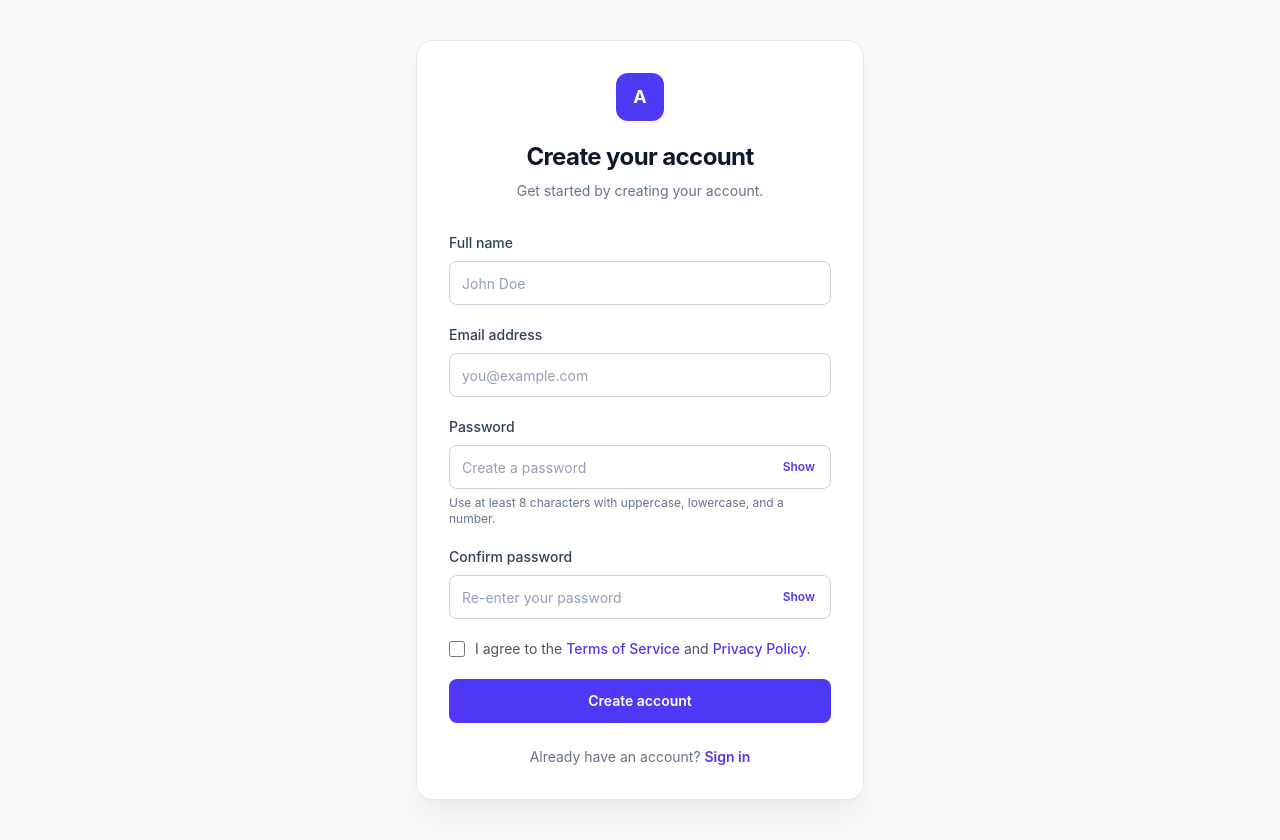
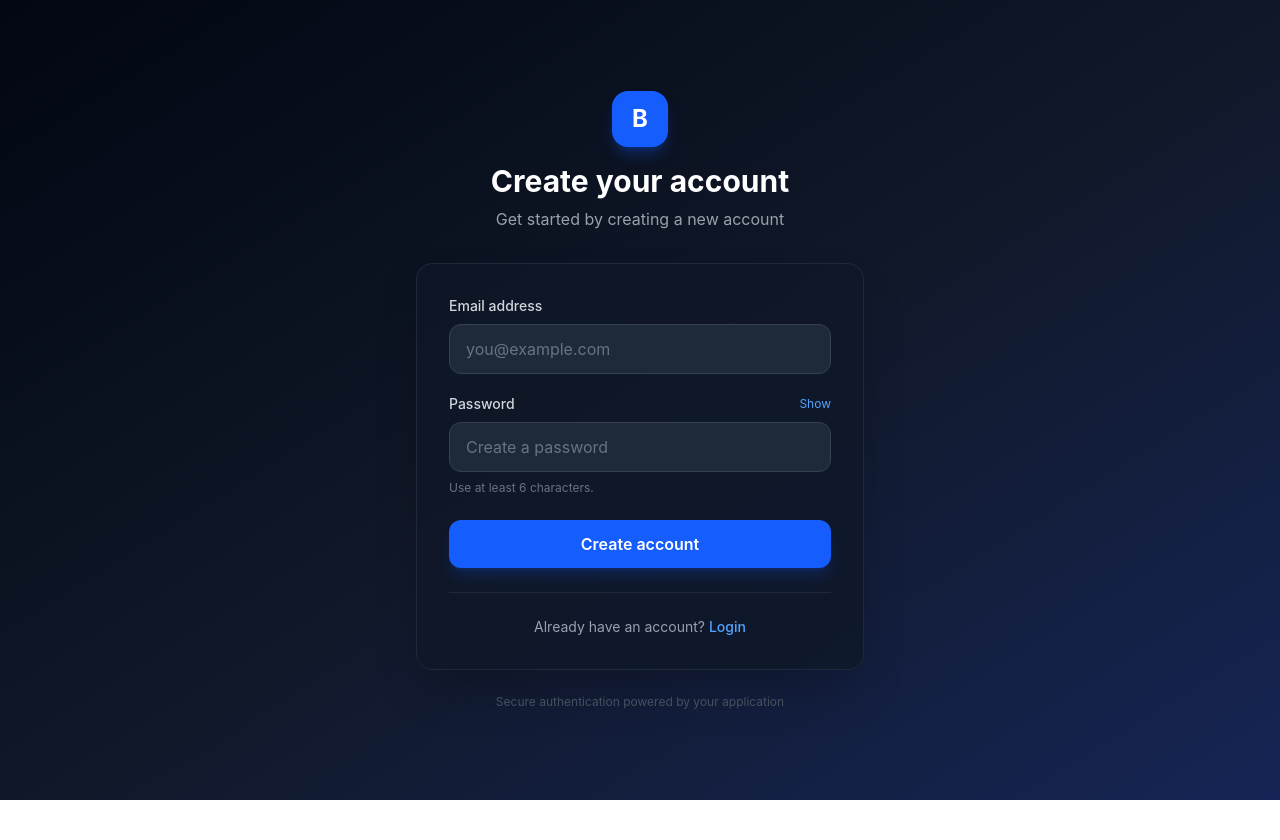
Before and after one commit to ujjwaltyagivashishtha/Fusion-AI-Studio, a React app in the folder Frontend/: page /register in a window 1280 px wide. After the commit the page ends 800 px from the top, so only its background shows below. Built offline with nearby package versions, Linux system fonts and the light colour scheme; the HTML template or start-up script is replaced by a standard one.

Commit message:
feat: add Home route, create axios instance, and refactor Register component

```diff
--- a/Frontend/src/components/Register.jsx
+++ b/Frontend/src/components/Register.jsx
@@ -1,516 +1,190 @@
-import { useState } from "react";
-import { Link, useNavigate } from "react-router-dom";
+import React, { useState } from 'react'
+import { Link, useNavigate } from 'react-router-dom'
+import axios from '../config/axios'
 
-export default function Register() {
-  const navigate = useNavigate();
+const Register = () => {
+    const [email, setEmail] = useState('')
+    const [password, setPassword] = useState('')
+    const [showPassword, setShowPassword] = useState(false)
+    const [loading, setLoading] = useState(false)
+    const [error, setError] = useState('')
 
-  const [form, setForm] = useState({
-    name: "",
-    email: "",
-    password: "",
-    confirmPassword: "",
-    acceptTerms: false,
-  });
+    const navigate = useNavigate()
 
-  const [errors, setErrors] = useState({});
-  const [serverError, setServerError] = useState("");
-  const [showPassword, setShowPassword] = useState(false);
-  const [showConfirmPassword, setShowConfirmPassword] = useState(false);
-  const [isLoading, setIsLoading] = useState(false);
+    const submitHandler = async (e) => {
+        e.preventDefault()
 
-  const handleChange = (event) => {
-    const { name, value, type, checked } = event.target;
+        setError('')
 
-    setForm((prev) => ({
-      ...prev,
-      [name]: type === "checkbox" ? checked : value,
-    }));
-
-    setErrors((prev) => ({
-      ...prev,
-      [name]: "",
-    }));
-
-    setServerError("");
-  };
-
-  const validate = () => {
-    const newErrors = {};
-
-    if (!form.name.trim()) {
-      newErrors.name = "Name is required.";
-    } else if (form.name.trim().length < 2) {
-      newErrors.name = "Name must be at least 2 characters.";
+        if (!email || !password) {
+            setError('Please enter your email and password.')
+            return
         }
 
-    if (!form.email.trim()) {
-      newErrors.email = "Email is required.";
-    } else if (
-      !/^[^\s@]+@[^\s@]+\.[^\s@]+$/.test(form.email.trim())
-    ) {
-      newErrors.email = "Enter a valid email address.";
+        if (password.length < 6) {
+            setError('Password must be at least 6 characters long.')
+            return
         }
 
-    if (!form.password) {
-      newErrors.password = "Password is required.";
-    } else if (form.password.length < 8) {
-      newErrors.password =
-        "Password must contain at least 8 characters.";
-    } else if (!/[A-Z]/.test(form.password)) {
-      newErrors.password =
-        "Password must contain at least one uppercase letter.";
-    } else if (!/[a-z]/.test(form.password)) {
-      newErrors.password =
-        "Password must contain at least one lowercase letter.";
-    } else if (!/[0-9]/.test(form.password)) {
-      newErrors.password =
-        "Password must contain at least one number.";
+        try {
+            setLoading(true)
+
+            const res = await axios.post('/users/register', {
+                email,
+                password
+            })
+
+            console.log(res.data)
+
+            navigate('/login')
+        } catch (err) {
+            console.log(err.response?.data)
+
+            setError(
+                err.response?.data?.message ||
+                'Unable to create your account. Please try again.'
+            )
+        } finally {
+            setLoading(false)
+        }
     }
 
-    if (!form.confirmPassword) {
-      newErrors.confirmPassword = "Please confirm your password.";
-    } else if (form.password !== form.confirmPassword) {
-      newErrors.confirmPassword = "Passwords do not match.";
-    }
+    return (
+        <div className="min-h-screen bg-gradient-to-br from-gray-950 via-gray-900 to-blue-950 flex items-center justify-center px-4 py-8">
 
-    if (!form.acceptTerms) {
-      newErrors.acceptTerms =
-        "You must accept the terms and conditions.";
-    }
+            <div className="w-full max-w-md">
 
-    return newErrors;
-  };
+                {/* Logo / Brand */}
+                <div className="text-center mb-8">
 
-  const handleSubmit = async (event) => {
-    event.preventDefault();
-
-    const validationErrors = validate();
-
-    if (Object.keys(validationErrors).length > 0) {
-      setErrors(validationErrors);
-      return;
-    }
-
-    setIsLoading(true);
-    setServerError("");
-
-    try {
-      const response = await fetch("/api/auth/register", {
-        method: "POST",
-        headers: {
-          "Content-Type": "application/json",
-        },
-        credentials: "include",
-        body: JSON.stringify({
-          name: form.name.trim(),
-          email: form.email.trim().toLowerCase(),
-          password: form.password,
-        }),
-      });
-
-      const data = await response.json().catch(() => null);
-
-      if (!response.ok) {
-        throw new Error(
-          data?.message ||
-            "Unable to create your account. Please try again."
-        );
-      }
-
-      /*
-       * Depending on your backend:
-       *
-       * Option 1:
-       * Registration automatically logs the user in.
-       */
-      navigate("/dashboard", { replace: true });
-
-      /*
-       * Option 2:
-       * If email verification is required, replace the
-       * navigation above with:
-       *
-       * navigate("/verify-email", {
-       *   replace: true,
-       *   state: { email: form.email.trim().toLowerCase() },
-       * });
-       */
-    } catch (error) {
-      setServerError(
-        error instanceof Error
-          ? error.message
-          : "Something went wrong. Please try again."
-      );
-    } finally {
-      setIsLoading(false);
-    }
-  };
-
-  const getPasswordStrength = () => {
-    const password = form.password;
-
-    if (!password) {
-      return {
-        label: "",
-        width: "w-0",
-      };
-    }
-
-    let score = 0;
-
-    if (password.length >= 8) score++;
-    if (/[A-Z]/.test(password)) score++;
-    if (/[a-z]/.test(password)) score++;
-    if (/[0-9]/.test(password)) score++;
-    if (/[^A-Za-z0-9]/.test(password)) score++;
-
-    if (score <= 2) {
-      return {
-        label: "Weak",
-        width: "w-1/3",
-      };
-    }
-
-    if (score <= 4) {
-      return {
-        label: "Medium",
-        width: "w-2/3",
-      };
-    }
-
-    return {
-      label: "Strong",
-      width: "w-full",
-    };
-  };
-
-  const passwordStrength = getPasswordStrength();
-
-  return (
-    <main className="min-h-screen bg-slate-50 px-4 py-10 sm:px-6">
-      <div className="mx-auto flex min-h-[calc(100vh-5rem)] max-w-md items-center justify-center">
-        <section
-          aria-labelledby="register-title"
-          className="w-full rounded-2xl border border-slate-200 bg-white p-6 shadow-xl shadow-slate-200/50 sm:p-8"
-        >
-          {/* Header */}
-          <div className="mb-8 text-center">
-            <div
-              aria-hidden="true"
-              className="mx-auto mb-5 flex h-12 w-12 items-center justify-center rounded-xl bg-indigo-600 text-lg font-bold text-white"
-            >
-              A
+                    <div className="inline-flex items-center justify-center w-14 h-14 rounded-2xl bg-blue-600 shadow-lg shadow-blue-600/30 mb-4">
+                        <span className="text-2xl font-bold text-white">
+                            B
+                        </span>
                     </div>
 
-            <h1
-              id="register-title"
-              className="text-2xl font-bold tracking-tight text-slate-900"
-            >
+                    <h1 className="text-3xl font-bold text-white">
                         Create your account
                     </h1>
 
-            <p className="mt-2 text-sm text-slate-500">
-              Get started by creating your account.
+                    <p className="text-gray-400 mt-2">
+                        Get started by creating a new account
                     </p>
+
                 </div>
 
-          {/* Server error */}
-          {serverError && (
-            <div
-              role="alert"
-              className="mb-5 rounded-lg border border-red-200 bg-red-50 px-4 py-3 text-sm text-red-700"
-            >
-              {serverError}
+                {/* Register Card */}
+                <div className="bg-gray-900/80 backdrop-blur-xl border border-gray-800 rounded-2xl p-6 sm:p-8 shadow-2xl">
+
+                    <form onSubmit={submitHandler}>
+
+                        {/* Error Message */}
+                        {error && (
+                            <div className="mb-5 rounded-lg border border-red-500/30 bg-red-500/10 px-4 py-3">
+                                <p className="text-sm text-red-400">
+                                    {error}
+                                </p>
                             </div>
                         )}
 
-          <form onSubmit={handleSubmit} noValidate>
-            {/* Name */}
-            <div className="mb-5">
-              <label
-                htmlFor="name"
-                className="mb-2 block text-sm font-medium text-slate-700"
-              >
-                Full name
-              </label>
-
-              <input
-                id="name"
-                name="name"
-                type="text"
-                value={form.name}
-                onChange={handleChange}
-                autoComplete="name"
-                placeholder="John Doe"
-                disabled={isLoading}
-                aria-invalid={Boolean(errors.name)}
-                aria-describedby={
-                  errors.name ? "name-error" : undefined
-                }
-                className={`h-11 w-full rounded-lg border bg-white px-3 text-sm text-slate-900 outline-none transition placeholder:text-slate-400 focus:ring-4 disabled:cursor-not-allowed disabled:bg-slate-50 ${
-                  errors.name
-                    ? "border-red-400 focus:border-red-500 focus:ring-red-100"
-                    : "border-slate-300 focus:border-indigo-500 focus:ring-indigo-100"
-                }`}
-              />
-
-              {errors.name && (
-                <p
-                  id="name-error"
-                  className="mt-1.5 text-xs text-red-600"
-                >
-                  {errors.name}
-                </p>
-              )}
-            </div>
-
                         {/* Email */}
                         <div className="mb-5">
+
                             <label
                                 htmlFor="email"
-                className="mb-2 block text-sm font-medium text-slate-700"
+                                className="block text-sm font-medium text-gray-300 mb-2"
                             >
                                 Email address
                             </label>
 
                             <input
                                 id="email"
-                name="email"
                                 type="email"
-                value={form.email}
-                onChange={handleChange}
+                                value={email}
+                                onChange={(e) => setEmail(e.target.value)}
+                                placeholder="you@example.com"
                                 autoComplete="email"
-                inputMode="email"
-                placeholder="you@example.com"
-                disabled={isLoading}
-                aria-invalid={Boolean(errors.email)}
-                aria-describedby={
-                  errors.email ? "email-error" : undefined
-                }
-                className={`h-11 w-full rounded-lg border bg-white px-3 text-sm text-slate-900 outline-none transition placeholder:text-slate-400 focus:ring-4 disabled:cursor-not-allowed disabled:bg-slate-50 ${
-                  errors.email
-                    ? "border-red-400 focus:border-red-500 focus:ring-red-100"
-                    : "border-slate-300 focus:border-indigo-500 focus:ring-indigo-100"
-                }`}
+                                className="w-full px-4 py-3 rounded-xl bg-gray-800 border border-gray-700 text-white placeholder-gray-500 outline-none transition duration-200 focus:border-blue-500 focus:ring-2 focus:ring-blue-500/20"
                             />
 
-              {errors.email && (
-                <p
-                  id="email-error"
-                  className="mt-1.5 text-xs text-red-600"
-                >
-                  {errors.email}
-                </p>
-              )}
                         </div>
 
                         {/* Password */}
-            <div className="mb-5">
+                        <div className="mb-6">
+
+                            <div className="flex items-center justify-between mb-2">
+
                                 <label
                                     htmlFor="password"
-                className="mb-2 block text-sm font-medium text-slate-700"
+                                    className="text-sm font-medium text-gray-300"
                                 >
                                     Password
                                 </label>
 
-              <div className="relative">
+                                <button
+                                    type="button"
+                                    onClick={() => setShowPassword(!showPassword)}
+                                    className="text-xs text-blue-400 hover:text-blue-300 transition"
+                                >
+                                    {showPassword ? 'Hide' : 'Show'}
+                                </button>
+
+                            </div>
+
                             <input
                                 id="password"
-                  name="password"
-                  type={showPassword ? "text" : "password"}
-                  value={form.password}
-                  onChange={handleChange}
+                                type={showPassword ? 'text' : 'password'}
+                                value={password}
+                                onChange={(e) => setPassword(e.target.value)}
+                                placeholder="Create a password"
                                 autoComplete="new-password"
-                  placeholder="Create a password"
-                  disabled={isLoading}
-                  aria-invalid={Boolean(errors.password)}
-                  aria-describedby="password-hint"
-                  className={`h-11 w-full rounded-lg border bg-white px-3 pr-16 text-sm text-slate-900 outline-none transition placeholder:text-slate-400 focus:ring-4 disabled:cursor-not-allowed disabled:bg-slate-50 ${
-                    errors.password
-                      ? "border-red-400 focus:border-red-500 focus:ring-red-100"
-                      : "border-slate-300 focus:border-indigo-500 focus:ring-indigo-100"
-                  }`}
+                                className="w-full px-4 py-3 rounded-xl bg-gray-800 border border-gray-700 text-white placeholder-gray-500 outline-none transition duration-200 focus:border-blue-500 focus:ring-2 focus:ring-blue-500/20"
                             />
 
-                <button
-                  type="button"
-                  onClick={() => setShowPassword((prev) => !prev)}
-                  disabled={isLoading}
-                  className="absolute right-2 top-1/2 -translate-y-1/2 rounded-md px-2 py-1 text-xs font-semibold text-indigo-600 hover:bg-indigo-50 disabled:cursor-not-allowed"
-                  aria-label={
-                    showPassword ? "Hide password" : "Show password"
-                  }
-                >
-                  {showPassword ? "Hide" : "Show"}
-                </button>
+                            <p className="text-xs text-gray-500 mt-2">
+                                Use at least 6 characters.
+                            </p>
+
                         </div>
 
-              {/* Password strength */}
-              {form.password && (
-                <div className="mt-2">
-                  <div className="h-1.5 overflow-hidden rounded-full bg-slate-200">
-                    <div
-                      className={`h-full transition-all ${passwordStrength.width} bg-indigo-500`}
-                    />
+                        {/* Register Button */}
+                        <button
+                            type="submit"
+                            disabled={loading}
+                            className="w-full py-3 px-4 rounded-xl bg-blue-600 hover:bg-blue-500 active:bg-blue-700 disabled:bg-blue-600/50 disabled:cursor-not-allowed text-white font-semibold transition duration-200 shadow-lg shadow-blue-600/20"
+                        >
+                            {loading ? 'Creating account...' : 'Create account'}
+                        </button>
+
+                    </form>
+
+                    {/* Login Link */}
+                    <div className="mt-6 pt-6 border-t border-gray-800 text-center">
+
+                        <p className="text-sm text-gray-400">
+                            Already have an account?{' '}
+
+                            <Link
+                                to="/login"
+                                className="text-blue-400 hover:text-blue-300 font-medium transition"
+                            >
+                                Login
+                            </Link>
+                        </p>
+
                     </div>
 
-                  <p className="mt-1 text-xs text-slate-500">
-                    Password strength:{" "}
-                    <span className="font-medium">
-                      {passwordStrength.label}
-                    </span>
-                  </p>
-                </div>
-              )}
-
-              {errors.password && (
-                <p className="mt-1.5 text-xs text-red-600">
-                  {errors.password}
-                </p>
-              )}
-
-              {!errors.password && (
-                <p
-                  id="password-hint"
-                  className="mt-1.5 text-xs text-slate-500"
-                >
-                  Use at least 8 characters with uppercase, lowercase,
-                  and a number.
-                </p>
-              )}
                 </div>
 
-            {/* Confirm password */}
-            <div className="mb-5">
-              <label
-                htmlFor="confirmPassword"
-                className="mb-2 block text-sm font-medium text-slate-700"
-              >
-                Confirm password
-              </label>
+                {/* Footer */}
+                <p className="text-center text-xs text-gray-600 mt-6">
+                    Secure authentication powered by your application
+                </p>
 
-              <div className="relative">
-                <input
-                  id="confirmPassword"
-                  name="confirmPassword"
-                  type={
-                    showConfirmPassword ? "text" : "password"
-                  }
-                  value={form.confirmPassword}
-                  onChange={handleChange}
-                  autoComplete="new-password"
-                  placeholder="Re-enter your password"
-                  disabled={isLoading}
-                  aria-invalid={Boolean(errors.confirmPassword)}
-                  aria-describedby={
-                    errors.confirmPassword
-                      ? "confirm-password-error"
-                      : undefined
-                  }
-                  className={`h-11 w-full rounded-lg border bg-white px-3 pr-16 text-sm text-slate-900 outline-none transition placeholder:text-slate-400 focus:ring-4 disabled:cursor-not-allowed disabled:bg-slate-50 ${
-                    errors.confirmPassword
-                      ? "border-red-400 focus:border-red-500 focus:ring-red-100"
-                      : "border-slate-300 focus:border-indigo-500 focus:ring-indigo-100"
-                  }`}
-                />
-
-                <button
-                  type="button"
-                  onClick={() =>
-                    setShowConfirmPassword((prev) => !prev)
-                  }
-                  disabled={isLoading}
-                  className="absolute right-2 top-1/2 -translate-y-1/2 rounded-md px-2 py-1 text-xs font-semibold text-indigo-600 hover:bg-indigo-50 disabled:cursor-not-allowed"
-                  aria-label={
-                    showConfirmPassword
-                      ? "Hide password"
-                      : "Show password"
-                  }
-                >
-                  {showConfirmPassword ? "Hide" : "Show"}
-                </button>
             </div>
 
-              {errors.confirmPassword && (
-                <p
-                  id="confirm-password-error"
-                  className="mt-1.5 text-xs text-red-600"
-                >
-                  {errors.confirmPassword}
-                </p>
-              )}
         </div>
+    )
+}
 
-            {/* Terms */}
-            <div className="mb-5">
-              <label className="flex cursor-pointer items-start gap-2.5">
-                <input
-                  type="checkbox"
-                  name="acceptTerms"
-                  checked={form.acceptTerms}
-                  onChange={handleChange}
-                  disabled={isLoading}
-                  className="mt-0.5 h-4 w-4 shrink-0 rounded border-slate-300 accent-indigo-600 focus:ring-indigo-500"
-                />
-
-                <span className="text-sm leading-5 text-slate-600">
-                  I agree to the{" "}
-                  <Link
-                    to="/terms"
-                    className="font-medium text-indigo-600 hover:underline"
-                  >
-                    Terms of Service
-                  </Link>{" "}
-                  and{" "}
-                  <Link
-                    to="/privacy"
-                    className="font-medium text-indigo-600 hover:underline"
-                  >
-                    Privacy Policy
-                  </Link>
-                  .
-                </span>
-              </label>
-
-              {errors.acceptTerms && (
-                <p className="mt-1.5 text-xs text-red-600">
-                  {errors.acceptTerms}
-                </p>
-              )}
-            </div>
-
-            {/* Submit */}
-            <button
-              type="submit"
-              disabled={isLoading}
-              className="flex h-11 w-full items-center justify-center gap-2 rounded-lg bg-indigo-600 px-4 text-sm font-semibold text-white transition hover:bg-indigo-700 focus:outline-none focus:ring-4 focus:ring-indigo-200 disabled:cursor-not-allowed disabled:opacity-60"
-            >
-              {isLoading ? (
-                <>
-                  <span
-                    aria-hidden="true"
-                    className="h-4 w-4 animate-spin rounded-full border-2 border-white/40 border-t-white"
-                  />
-                  Creating account...
-                </>
-              ) : (
-                "Create account"
-              )}
-            </button>
-          </form>
-
-          {/* Login */}
-          <p className="mt-6 text-center text-sm text-slate-500">
-            Already have an account?{" "}
-            <Link
-              to="/login"
-              className="font-semibold text-indigo-600 hover:text-indigo-500 hover:underline"
-            >
-              Sign in
-            </Link>
-          </p>
-        </section>
-      </div>
-    </main>
-  );
-}
+export default Register
```
Lines whose indentation alone changed are shown as unchanged.
